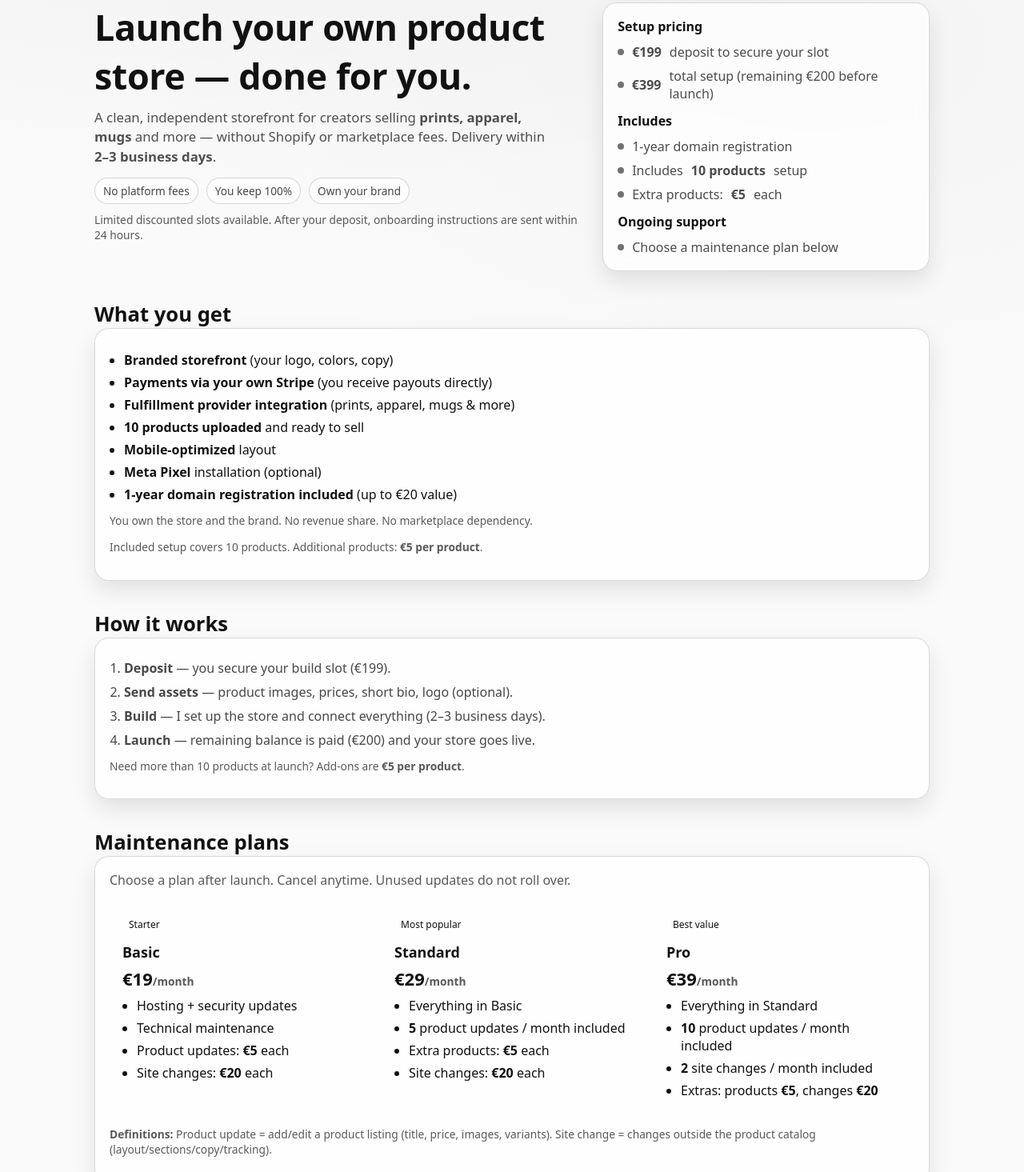
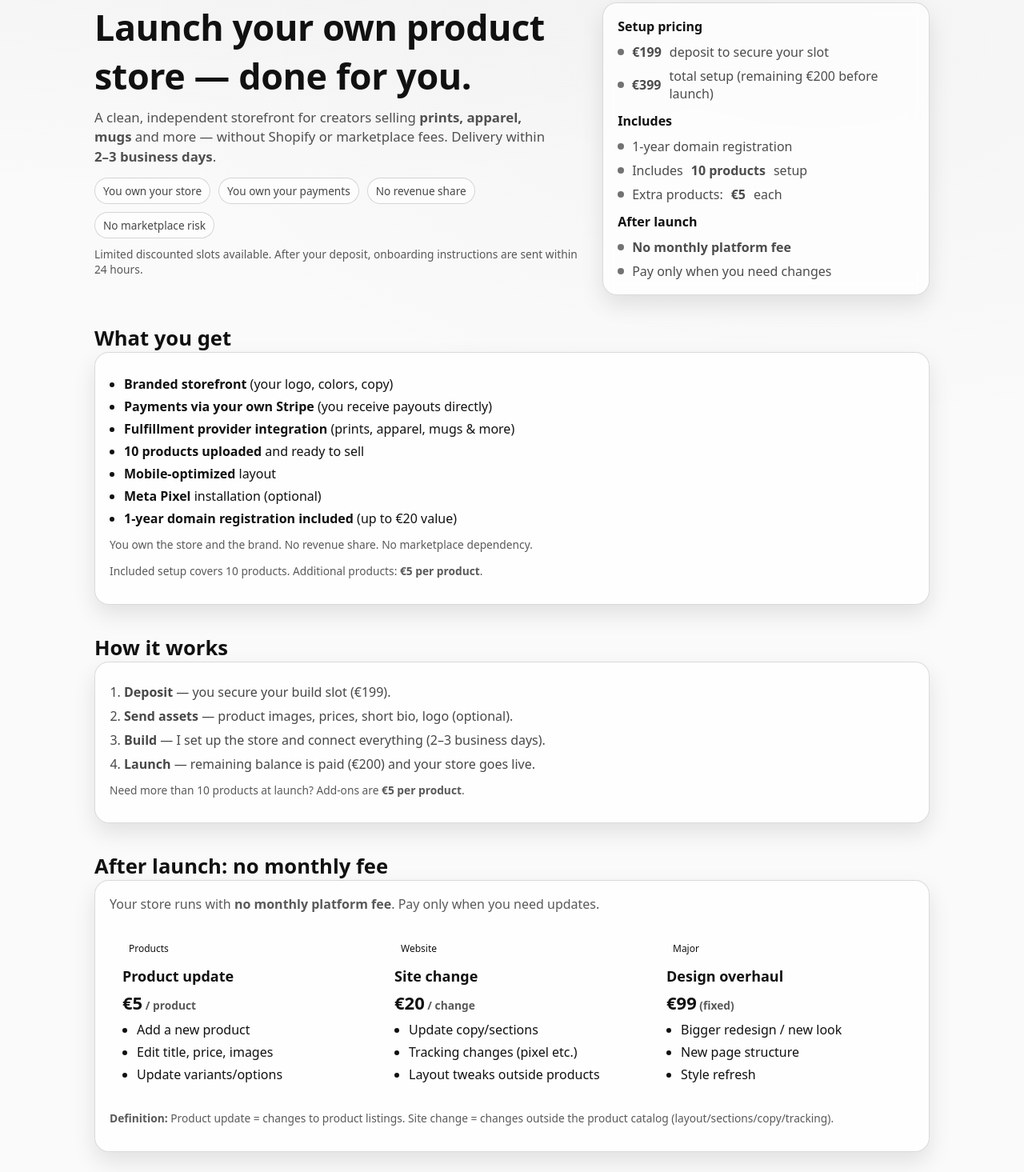
Before and after one commit to rennmarkmathias/KnowStride, a website: page public/creator-store.html in a window 1280 px wide. Shown: the part 145-1610 px from the top of the page at 80% size. Drawn offline with Linux system fonts and the light colour scheme.

Commit message:
Update creator-store.html

```diff
--- a/public/creator-store.html
+++ b/public/creator-store.html
@@ -40,7 +40,7 @@
     /* Minor helper */
     .pill.primary { font-weight: 700; }
 
-    /* Maintenance plan cards */
+    /* Simple pricing cards (no monthly model) */
     .plans { display:grid; grid-template-columns: repeat(3, 1fr); gap: 14px; margin-top: 10px; }
     @media (max-width: 900px){ .plans{ grid-template-columns: 1fr; } }
     .plan { padding: 16px; border-radius: 12px; background: rgba(255,255,255,0.03); }
@@ -72,9 +72,10 @@
         </p>
 
         <div class="trust-row">
-          <span class="pill">No platform fees</span>
-          <span class="pill">You keep 100%</span>
-          <span class="pill">Own your brand</span>
+          <span class="pill">You own your store</span>
+          <span class="pill">You own your payments</span>
+          <span class="pill">No revenue share</span>
+          <span class="pill">No marketplace risk</span>
         </div>
 
         <p class="muted small note">
@@ -82,7 +83,6 @@
         </p>
       </div>
 
-      <!-- Keep the right-side summary, but remove the monthly price claim here (now we have multiple plans below) -->
       <div class="hero-aside">
         <div class="aside-card">
           <div class="aside-title">Setup pricing</div>
@@ -98,9 +98,10 @@
             <div class="aside-line"><span class="dot"></span>Extra products: <strong>€5</strong> each</div>
           </div>
 
-          <div class="aside-title" style="margin-top:12px;">Ongoing support</div>
+          <div class="aside-title" style="margin-top:12px;">After launch</div>
           <div class="aside-lines">
-            <div class="aside-line"><span class="dot"></span>Choose a maintenance plan below</div>
+            <div class="aside-line"><span class="dot"></span><strong>No monthly platform fee</strong></div>
+            <div class="aside-line"><span class="dot"></span>Pay only when you need changes</div>
           </div>
         </div>
       </div>
@@ -148,57 +149,54 @@
       </div>
     </section>
 
-    <!-- ✅ New: Maintenance plans (moved above CTA, as agreed) -->
+    <!-- ✅ Replace maintenance plans with No Monthly Fee pricing -->
     <section class="section" id="pricing">
       <div class="section-head">
-        <h2>Maintenance plans</h2>
+        <h2>After launch: no monthly fee</h2>
       </div>
 
       <div class="card">
         <p class="muted" style="margin-top:0;">
-          Choose a plan after launch. Cancel anytime. Unused updates do not roll over.
+          Your store runs with <strong>no monthly platform fee</strong>. Pay only when you need updates.
         </p>
 
         <div class="plans">
           <div class="plan">
-            <span class="tag">Starter</span>
-            <h3>Basic</h3>
-            <p class="price">€19<span class="muted small">/month</span></p>
+            <span class="tag">Products</span>
+            <h3>Product update</h3>
+            <p class="price">€5<span class="muted small"> / product</span></p>
             <ul>
-              <li>Hosting + security updates</li>
-              <li>Technical maintenance</li>
-              <li>Product updates: <strong>€5</strong> each</li>
-              <li>Site changes: <strong>€20</strong> each</li>
+              <li>Add a new product</li>
+              <li>Edit title, price, images</li>
+              <li>Update variants/options</li>
             </ul>
           </div>
 
           <div class="plan">
-            <span class="tag">Most popular</span>
-            <h3>Standard</h3>
-            <p class="price">€29<span class="muted small">/month</span></p>
+            <span class="tag">Website</span>
+            <h3>Site change</h3>
+            <p class="price">€20<span class="muted small"> / change</span></p>
             <ul>
-              <li>Everything in Basic</li>
-              <li><strong>5</strong> product updates / month included</li>
-              <li>Extra products: <strong>€5</strong> each</li>
-              <li>Site changes: <strong>€20</strong> each</li>
+              <li>Update copy/sections</li>
+              <li>Tracking changes (pixel etc.)</li>
+              <li>Layout tweaks outside products</li>
             </ul>
           </div>
 
           <div class="plan">
-            <span class="tag">Best value</span>
-            <h3>Pro</h3>
-            <p class="price">€39<span class="muted small">/month</span></p>
+            <span class="tag">Major</span>
+            <h3>Design overhaul</h3>
+            <p class="price">€99<span class="muted small"> (fixed)</span></p>
             <ul>
-              <li>Everything in Standard</li>
-              <li><strong>10</strong> product updates / month included</li>
-              <li><strong>2</strong> site changes / month included</li>
-              <li>Extras: products <strong>€5</strong>, changes <strong>€20</strong></li>
+              <li>Bigger redesign / new look</li>
+              <li>New page structure</li>
+              <li>Style refresh</li>
             </ul>
           </div>
         </div>
 
         <p class="muted small" style="margin-top:12px;">
-          <strong>Definitions:</strong> Product update = add/edit a product listing (title, price, images, variants). Site change = changes outside the product catalog (layout/sections/copy/tracking).
+          <strong>Definition:</strong> Product update = changes to product listings. Site change = changes outside the product catalog (layout/sections/copy/tracking).
         </p>
       </div>
     </section>
```
